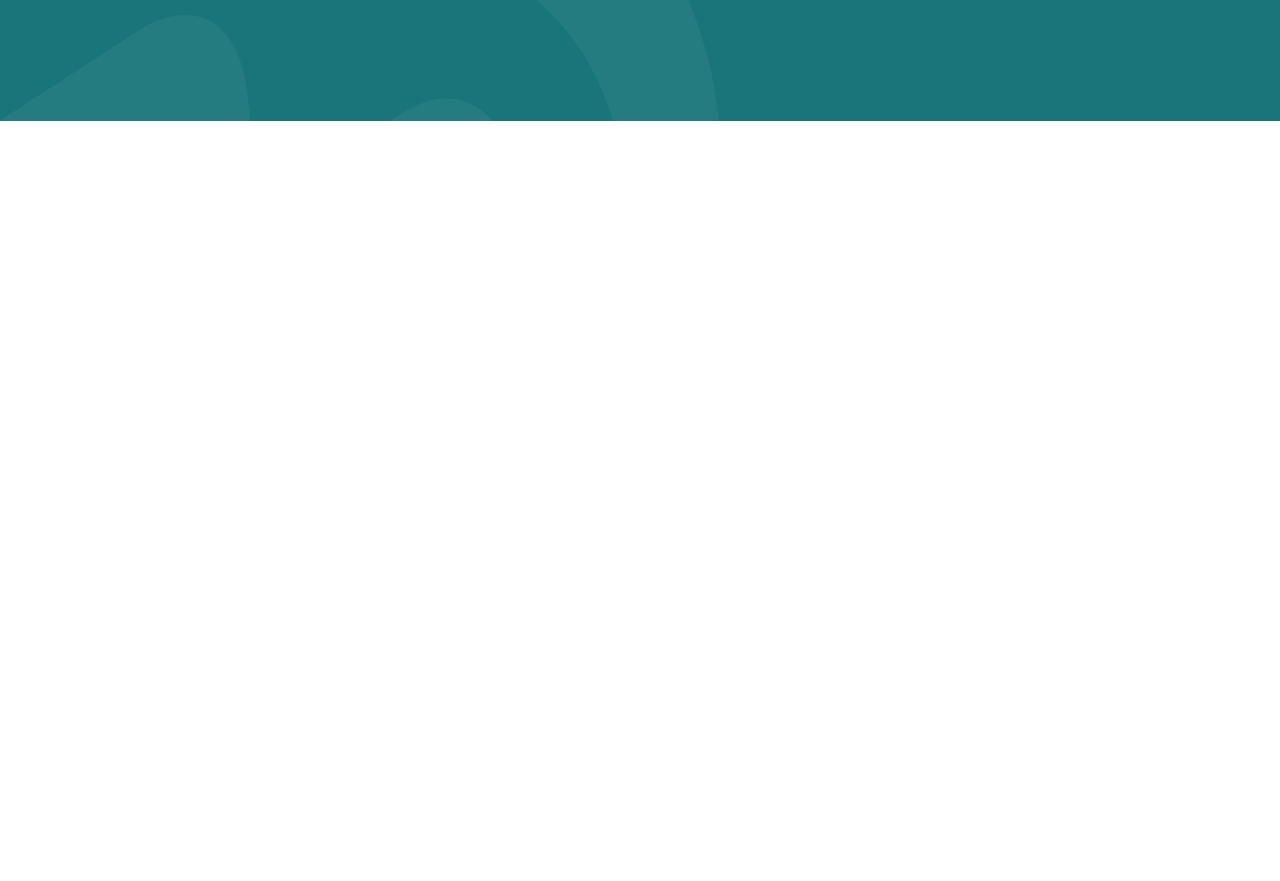
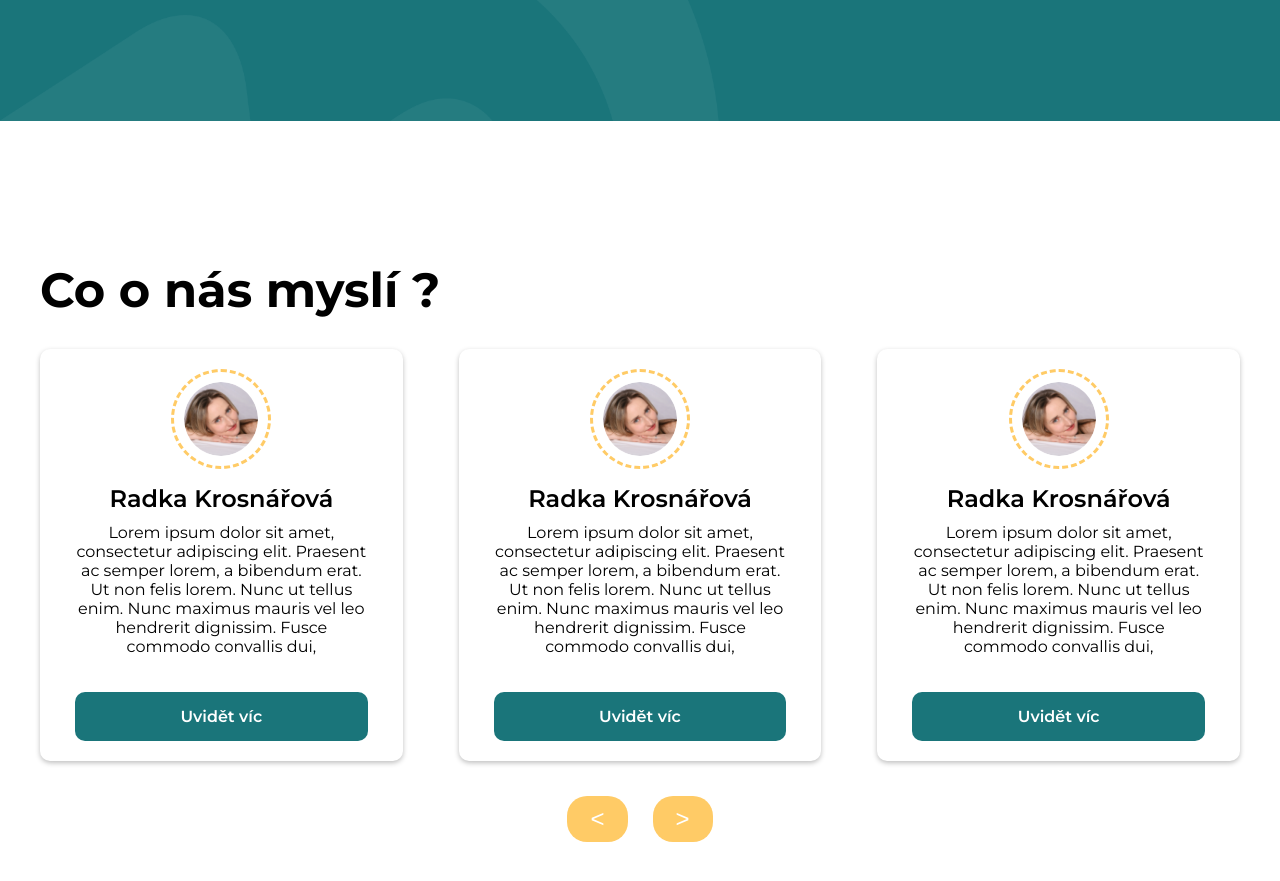
Before and after one commit to dizer2/cuppa-language, a React (Create React App) app: page / in a window 1280 px wide. Shown: the part 4340-5221 px from the top of the page. Before the commit the page ends 4461 px from the top, so only its background shows below. Built offline with nearby package versions, Linux system fonts and the light colour scheme.

Commit message:
feedbacks section

```diff
--- a/src/application.tsx
+++ b/src/application.tsx
@@ -23,6 +23,7 @@ import Plan from './sections/plan';
 
 // Methods section
 import Methods from './sections/methods';
+import Feedbacks from './sections/feedbacks';
 
 // props interface
 interface IApplicationProps { }
@@ -124,6 +125,30 @@ const Application: React.FunctionComponent<IApplicationProps> = () => {
             ]
           }
        />
+       <Feedbacks
+          feedbacks={
+            [
+              {
+                id: 1,
+                author: "Radka Krosnářová",
+                feedback: "Lorem ipsum dolor sit amet, consectetur adipiscing elit. Praesent ac semper lorem, a bibendum erat. Ut non felis lorem. Nunc ut tellus enim. Nunc maximus mauris vel leo hendrerit dignissim. Fusce commodo convallis dui,",
+                icon: "radka.png"
+              },
+              {
+                id: 2,
+                author: "Radka Krosnářová",
+                feedback: "Lorem ipsum dolor sit amet, consectetur adipiscing elit. Praesent ac semper lorem, a bibendum erat. Ut non felis lorem. Nunc ut tellus enim. Nunc maximus mauris vel leo hendrerit dignissim. Fusce commodo convallis dui,",
+                icon: "radka.png"
+              },
+              {
+                id: 3,
+                author: "Radka Krosnářová",
+                feedback: "Lorem ipsum dolor sit amet, consectetur adipiscing elit. Praesent ac semper lorem, a bibendum erat. Ut non felis lorem. Nunc ut tellus enim. Nunc maximus mauris vel leo hendrerit dignissim. Fusce commodo convallis dui,",
+                icon: "radka.png"
+              }
+            ]
+          }
+       />
     </div>
   );
 }
--- /dev/null
+++ b/src/sections/feedbacks.tsx
@@ -0,0 +1,68 @@
+// React
+import React from "react";
+
+// styles
+import "../styles/feedbacks.css";
+
+// IFeedbacks
+interface IFeedbacks {
+  id: number;
+  author: string;
+  feedback: string;
+  icon: string;
+}
+
+// IFeedbacksProps
+interface IFeedbacksProps {
+  feedbacks: IFeedbacks[];
+}
+
+const images = require.context('../img/authors', true);
+const imageList = images.keys().map((image: any) => images(image));
+
+console.log(imageList)
+
+// Feedbacks
+const Feedbacks: React.FunctionComponent<IFeedbacksProps> = ({ feedbacks }) => {
+  return (
+    <section className="feedbacks">
+      <div className="container">
+        <h3 className="feedbacks__title">
+          Co o nás myslí ?
+        </h3>
+
+        {/* list */}
+        <ul className="feedbacks__list">
+          {feedbacks.map((feedback: any, index) => (
+            <li key={feedback.id} className="feedbacks__item">
+              <div className="feedbacks__icon">
+                <img src={!imageList[index] ? imageList[0] : imageList[index]} alt={feedback.author} />
+              </div>
+              <h4 className="feedbacks__author">
+                {feedback.author}
+              </h4>
+              <p className="feedbacks__feedback">
+                {feedback.feedback}
+              </p>
+              <a href="#" className="feedbacks__link">
+                Uvidět víc
+              </a>
+            </li>
+          ))}
+        </ul>
+      </div>
+
+      {/* arrows pagination */}
+      <div className="feedbacks__pagination">
+        <button className="feedbacks__arrow feedbacks__arrow--left">
+          {"<"}
+        </button>
+        <button className="feedbacks__arrow feedbacks__arrow--right">
+          {">"}
+        </button>
+      </div>
+    </section>
+  )
+}
+
+export default Feedbacks;
--- /dev/null
+++ b/src/styles/feedbacks.css
@@ -0,0 +1,135 @@
+.feedbacks {
+  width: 100%; min-height: 100vh;
+  padding: 40px 0;
+}
+
+/* title */
+.feedbacks__title {
+  font-family: "Montserrat", sans-serif;
+  font-size: 30px;
+  font-weight: 700;
+  text-align: center;
+}
+
+.feedbacks__list {
+  margin-top: 30px;
+  list-style-type: none;
+  display: flex;
+  justify-content: center;
+  gap: 56px;
+  align-items: center;
+  flex-direction: column;
+  z-index: 1;
+}
+
+.feedbacks__item {
+  max-width: 400px;
+  width: 100%;
+  background-color: var(--white);
+  border-radius: 10px;
+  box-shadow: 0 2px 5px rgba(0, 0, 0, 0.25);
+  display: flex;
+  justify-content: space-between;
+  align-items: center;
+  flex-direction: column;
+  padding: 20px 35px;
+}
+
+.feedbacks__icon {
+  width: 100px; height: 100px;
+  border: 3px dashed var(--yellow);
+  border-radius: 100%;
+  display: flex;
+  justify-content: center;
+  align-items: center;
+  padding: 10px;
+}
+
+.feedbacks__icon img {
+  width: 100%; height: 100%;
+  object-fit: cover;
+  border-radius: 100%;
+}
+
+.feedbacks__author {
+  margin-top: 15px;
+  font-family: "Montserrat", sans-serif;
+  font-size: 16px;
+  font-weight: 600;
+  text-align: center;
+}
+
+.feedbacks__feedback {
+  margin-top: 10px;
+  font-family: Montserrat;
+  font-size: 12px;
+  font-weight: 400;
+  text-align: center;
+}
+
+.feedbacks__link {
+  margin-top: 36px;
+  width: 100%;
+  background-color: var(--green);
+  text-align: center;
+  padding: 15px 0;
+  border-radius: 10px;
+  text-decoration: none;
+  font-family: "Montserrat", sans-serif;
+  font-size: 16px;
+  font-weight: 600;
+  color: var(--white);
+}
+
+/* hover */
+.feedbacks__link:hover {
+  background-color: var(--yellow);
+  color: var(--green);
+}
+
+.feedbacks__pagination {
+  margin-top: 35px;
+  display: flex;
+  justify-content: center;
+  align-items: center;
+  gap: 25px;
+}
+
+.feedbacks__arrow {
+  font-size: 24px;
+  padding: 9px 23px;
+  border-radius: 20px;
+  border: none;
+  background-color: var(--yellow);
+  color: var(--white);
+  cursor: pointer;
+}
+
+/* hover */
+.feedbacks__arrow:hover {
+  background-color: var(--green);
+}
+
+/* media */
+@media screen and (min-width: 992px) {
+  .feedbacks {
+    padding: 140px 0;
+  }
+
+  .feedbacks__title {
+    text-align: left;
+    font-size: 48px;
+  }
+
+  .feedbacks__list {
+    flex-direction: row;
+  }
+
+  .feedbacks__author {
+    font-size: 24px;
+  }
+
+  .feedbacks__feedback {
+    font-size: 16px;
+  }
+}
```
Also changed, not shown: src/img/authors/radka.png (added).
